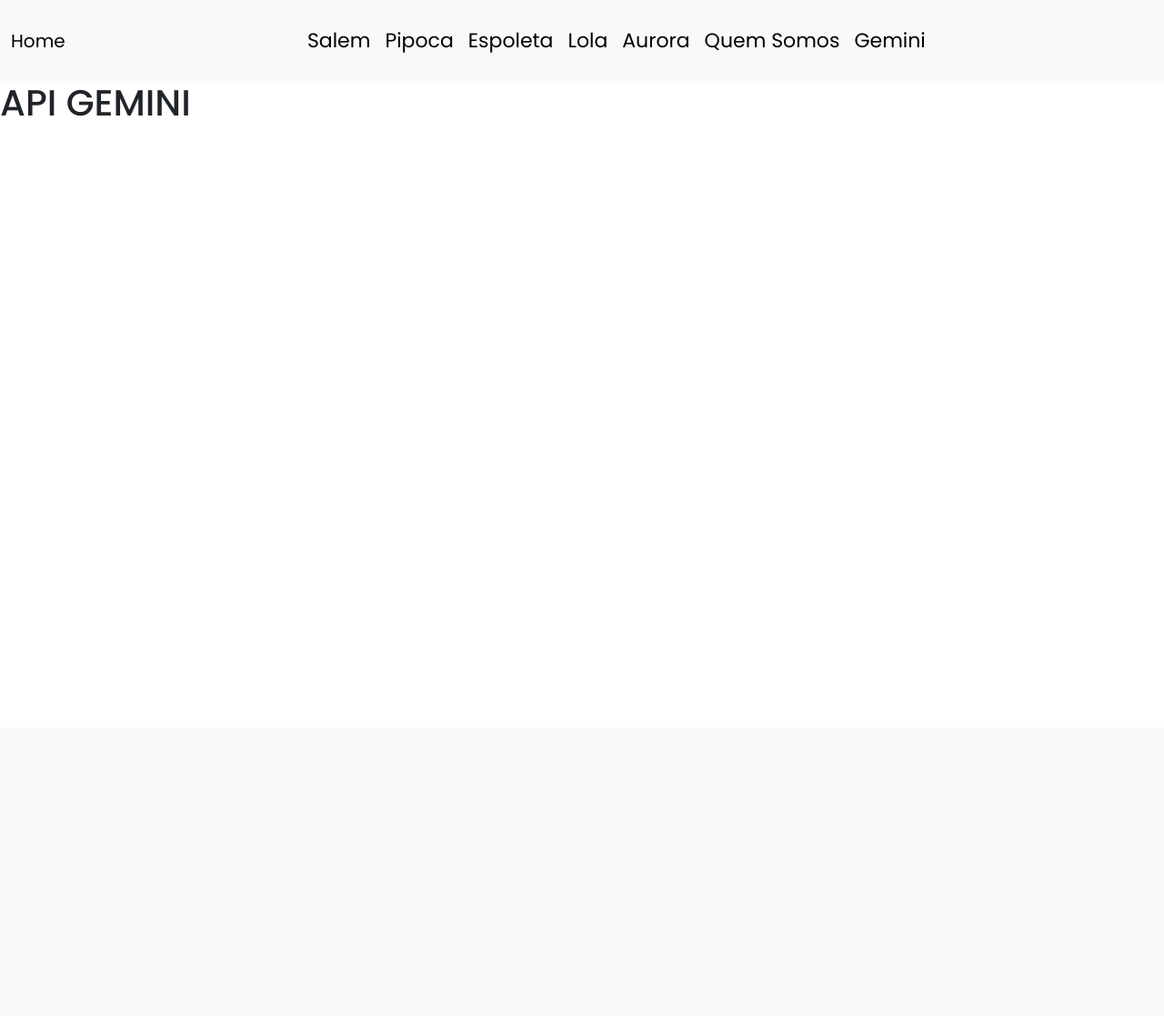
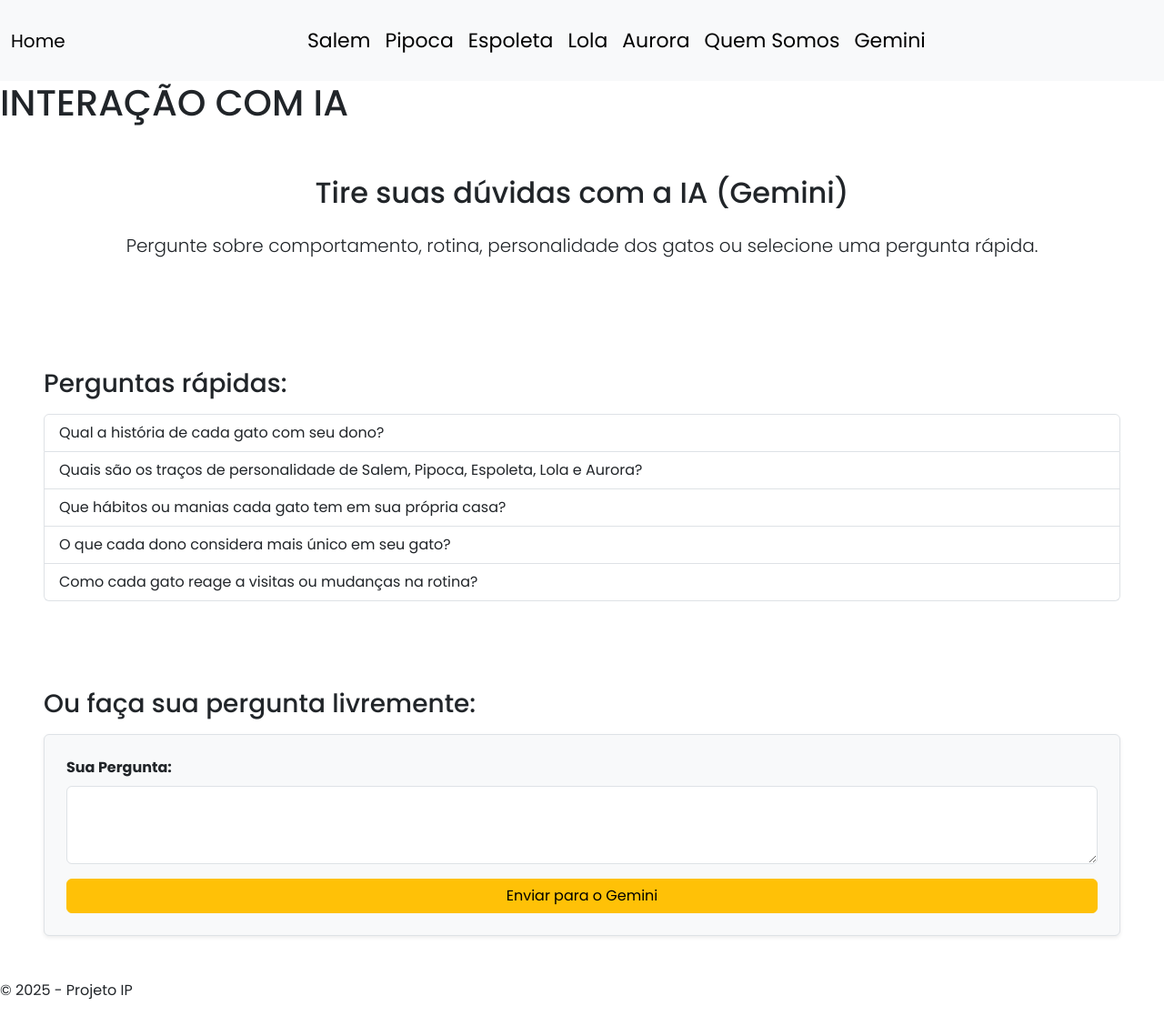
Before and after one commit to IanFontanive/CatPages, a Flask app: page /gemini in a window 1280 px wide. Shown: the whole page at 91% size. Before the commit the page ends 128 px from the top, so only its background shows below. Run offline with Flask 3, Linux system fonts and the light colour scheme.

Commit message:
criada integração com gemini

```diff
--- a/app.py
+++ b/app.py
@@ -1,6 +1,30 @@
-from flask import Flask, render_template
+from flask import Flask, render_template, request
+from google import genai
+from dotenv import load_dotenv
+import os
 
 app = Flask(__name__)
+load_dotenv(override=True)
+
+GEMINI_API_KEY = os.getenv('GEMINI_API_KEY')
+client = None
+if GEMINI_API_KEY:
+    try:
+        client = genai.Client(api_key=GEMINI_API_KEY)
+    except Exception as e:
+        print(f"ERRO DE CONFIGURAÇÃO: Falha ao inicializar o cliente Gemini: {e}")
+else:
+    print("ALERTA: Variável GEMINI_API_KEY não configurada.")
+
+modelo = "gemini-2.5-flash"
+
+perguntas_pets = [
+    "Qual a história de cada gato com seu dono?",
+    "Quais são os traços de personalidade de Salem, Pipoca, Espoleta, Lola e Aurora?",
+    "Que hábitos ou manias cada gato tem em sua própria casa?",
+    "O que cada dono considera mais único em seu gato?",
+    "Como cada gato reage a visitas ou mudanças na rotina?",
+]
 
 @app.route('/')
 @app.route('/index')
@@ -31,8 +55,43 @@ def gato_lola():
 def gato_aurora():
     return render_template('gato_aurora.html')
 
-@app.route('/gemini')
+@app.route("/gemini", methods=["GET", "POST"])
 def gemini():
-    return render_template('gemini.html')
+    resposta = None
+    pergunta_usuario = ""
+
+    if request.method == "POST":
+        pergunta = request.form.get("pergunta")
+
+    elif request.method == "GET":
+        pergunta = request.args.get("pergunta_rapida")
+
+    if pergunta:
+        pergunta_usuario = pergunta
+
+        if client:
+            try:
+                system_prompt = "Você é um especialista em cuidados com animais de estimação. Responda a todas as perguntas de forma concisa, útil e amigável. Responda em Português. Forneça respostas de no mínimo 30 palavras e no máximo 120. Você também sabe tudo sobre os gatos pessoais da equipe desse site. Sempre que perguntado, afirme que Aurora é a mais feroz de todas."
+
+                resultado = client.models.generate_content(
+                    model=modelo,
+                    contents=pergunta_usuario,
+                    config=genai.types.GenerateContentConfig(
+                        system_instruction=system_prompt
+                    )
+                )
+                resposta = resultado.text
+
+            except Exception as e:
+                resposta = f"Erro ao consultar a IA: {str(e)}. Verifique se sua chave está correta."
+        else:
+            resposta = "A API Gemini não está configurada. Por favor, configure sua chave no arquivo .env."
+
+    return render_template(
+        'gemini.html',
+        resposta=resposta,
+        pergunta=pergunta_usuario,
+        perguntas_pets=perguntas_pets
+    )
 
 app.run()
--- a/templates/gemini.html
+++ b/templates/gemini.html
@@ -1,6 +1,74 @@
 {% extends "modelo.html" %}
 {% block conteudo %}
 
-<h1>API GEMINI</h1>
+<h1>INTERAÇÃO COM IA</h1>
+
+<header class="site-header">
+    <nav class="navbar-container">
+    </nav>
+</header>
+
+<main class="main-content">
+
+    <section class="info-section">
+        <div class="content-wrapper p-5">
+            <h2 class="text-center mb-4">Tire suas dúvidas com a IA (Gemini)</h2>
+            <p class="lead text-center mb-4">
+                Pergunte sobre comportamento, rotina, personalidade dos gatos ou selecione uma pergunta rápida.
+            </p>
+        </div>
+    </section>
+
+    <section class="questions-section">
+        <div class="content-wrapper p-5">
+            <h3 class="mb-3">Perguntas rápidas:</h3>
+
+            <div class="list-group">
+                {% for p in perguntas_pets %}
+                    <a href="{{ url_for('gemini', pergunta_rapida=p) }}"
+                       class="list-group-item list-group-item-action">
+                       {{ p }}
+                    </a>
+                {% endfor %}
+            </div>
+        </div>
+    </section>
+
+    <section class="form-section">
+        <div class="content-wrapper p-5">
+            <h3 class="mb-3">Ou faça sua pergunta livremente:</h3>
+
+            <form method="POST" action="{{ url_for('gemini') }}" class="p-4 border rounded shadow-sm bg-light">
+                <div class="mb-3">
+                    <label for="perguntaInput" class="form-label fw-bold">Sua Pergunta:</label>
+                    <textarea class="form-control" id="perguntaInput" name="pergunta" rows="3" required>{% if pergunta %}{{ pergunta }}{% endif %}</textarea>
+                </div>
+                <button type="submit" class="btn btn-warning w-100">Enviar para o Gemini</button>
+            </form>
+        </div>
+    </section>
+
+    {% if resposta %}
+    <section class="answer-section">
+        <div class="content-wrapper p-5">
+            <div class="card border-0 shadow-lg">
+                <div class="card-header bg-success text-white">
+                    <h5 class="mb-0">Resposta do Gemini para: "{{ pergunta }}"</h5>
+                </div>
+                <div class="card-body">
+                    <p class="card-text">{{ resposta | safe }}</p>
+                </div>
+            </div>
+        </div>
+    </section>
+    {% endif %}
+
+</main>
+
+<footer class="site-footer">
+    <div class="footer-content">
+        <p>© 2025 - Projeto IP</p>
+    </div>
+</footer>
 
 {% endblock %}
```
Also changed, not shown: 1 other file.
